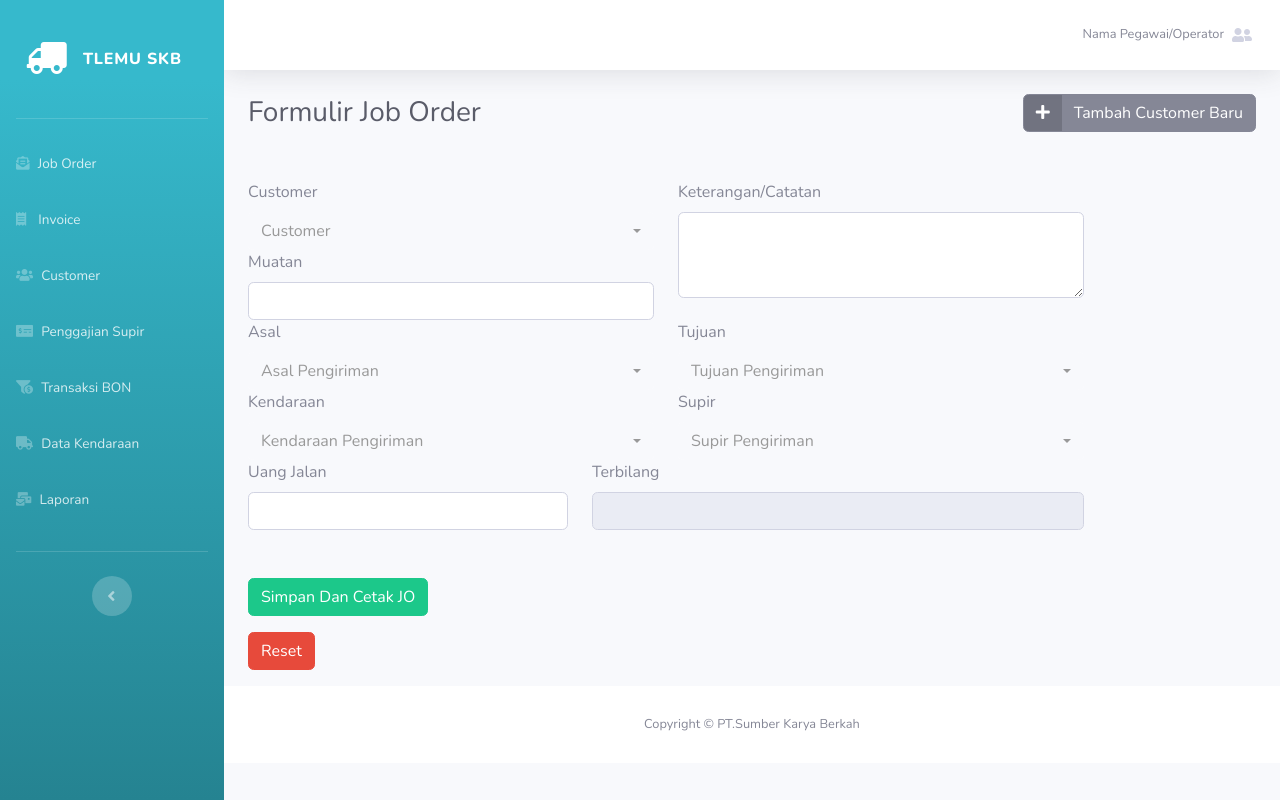
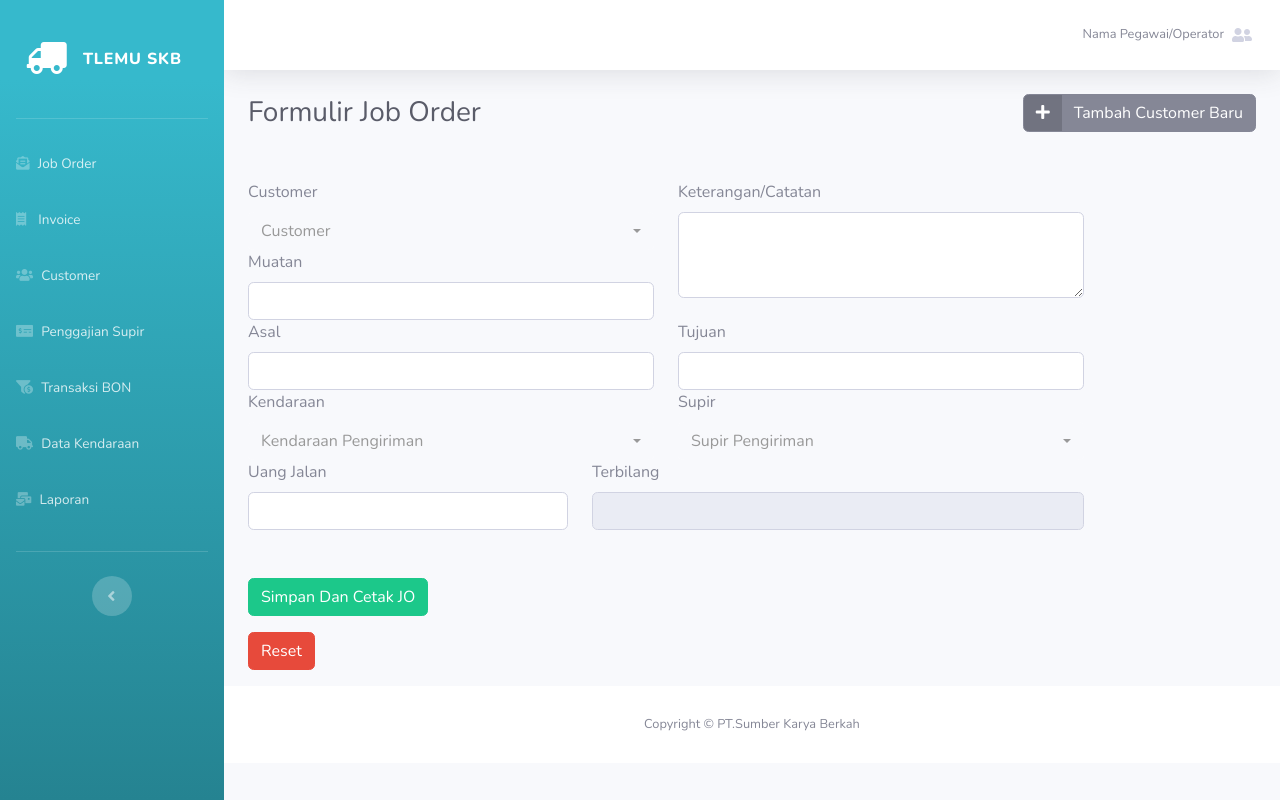
Before and after one commit to aldiindrawan12/SKB, a CodeIgniter app: page /skb/index.php/form/joborder/1 in a window 1280 px wide. Run offline with CodeIgniter, Linux system fonts and the light colour scheme; data comes from the database, SQL or seed files in the repository.

Commit message:
fix masukan

```diff
--- a/application/views/Form/joborder.php
+++ b/application/views/Form/joborder.php
@@ -38,25 +38,27 @@
         </div>
         <div class="col-md-5">
             <label class="form-label" for="Asal">Asal</label>
-            <select name="Asal" id="Asal" class="form-control selectpicker" data-live-search="true" required>
+            <input autocomplete="off" type="text" class="form-control" id="Asal" name="Asal" required>
+            <!-- <select name="Asal" id="Asal" class="form-control selectpicker" data-live-search="true" required>
                 <option class="font-w700" disabled="disabled" selected value="">Asal Pengiriman</option>
                 <option value="Sumatera Selatan">Sumatera Selatan</option>
                 <option value="Jakarta">Jakarta</option>
                 <option value="Aceh">Aceh</option>
                 <option value="Lampung">Lampung</option>
                 <option value="Jawa Barat">Jawa Barat</option>
-            </select>
+            </select> -->
         </div>
         <div class="col-md-5">
             <label class="form-label" for="Tujuan">Tujuan</label>
-            <select name="Tujuan" id="Tujuan" class="form-control selectpicker" data-live-search="true" required>
+            <input autocomplete="off" type="text" class="form-control" id="Tujuan" name="Tujuan" required>
+            <!-- <select name="Tujuan" id="Tujuan" class="form-control selectpicker" data-live-search="true" required>
                 <option class="font-w700" disabled="disabled" selected value="">Tujuan Pengiriman</option>
                 <option value="Sumatera Selatan">Sumatera Selatan</option>
                 <option value="Jakarta">Jakarta</option>
                 <option value="Aceh">Aceh</option>
                 <option value="Lampung">Lampung</option>
                 <option value="Jawa Barat">Jawa Barat</option>
-            </select>
+            </select> -->
         </div>
         <div class="col-md-5">
             <label class="form-label" for="Kendaraan">Kendaraan</label>
--- a/application/views/Print/bon_print.php
+++ b/application/views/Print/bon_print.php
@@ -83,5 +83,6 @@
 </body>
 <script>
     window.print();
+    window.location.replace("<?= base_url("index.php/home/bon")?>");
 </script>
 </html>
--- a/application/views/Print/jo_print.php
+++ b/application/views/Print/jo_print.php
@@ -93,5 +93,6 @@
 </body>
 <script>
     window.print();
+    window.location.replace("<?= base_url()?>");
 </script>
 </html>
```
